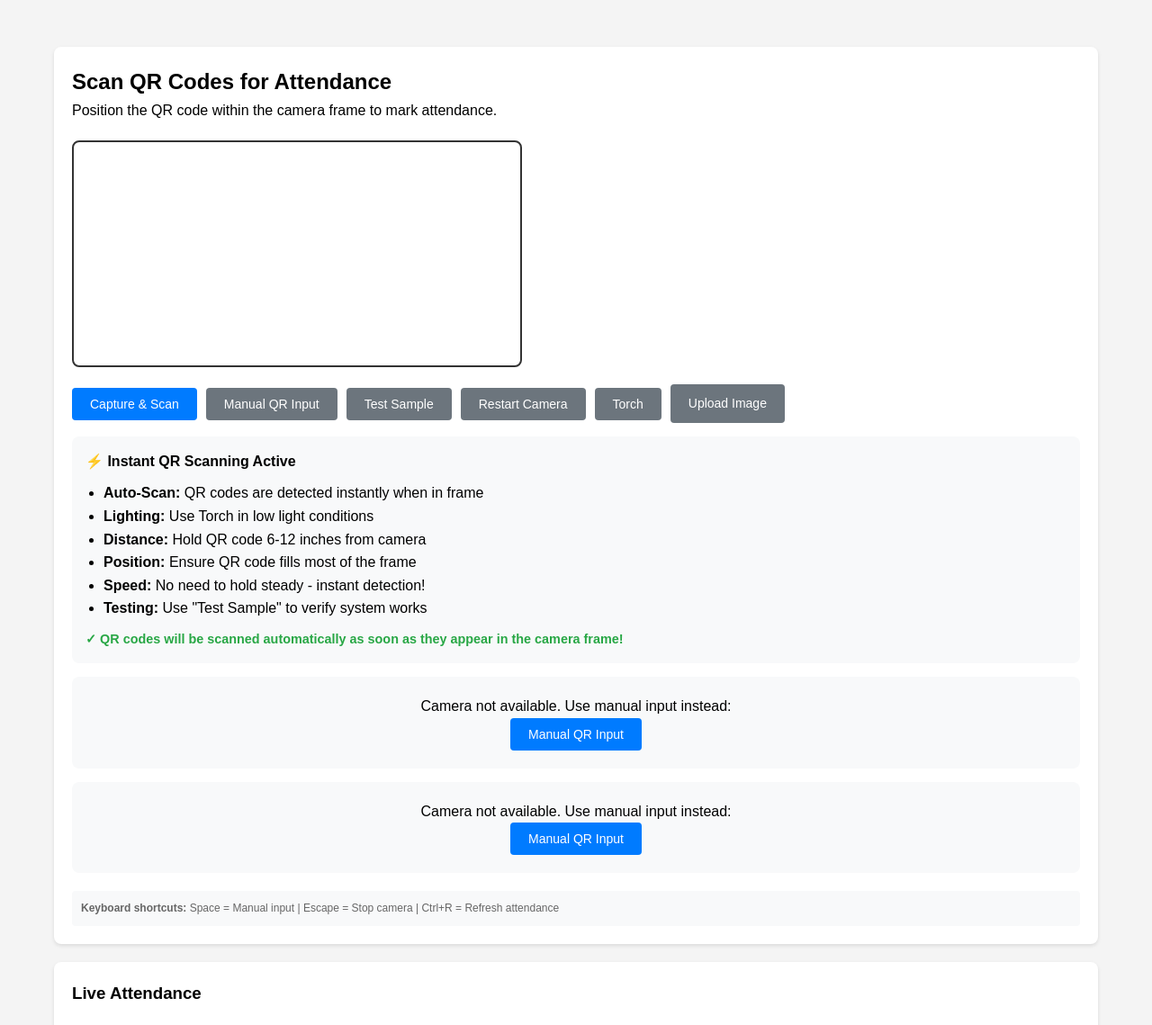
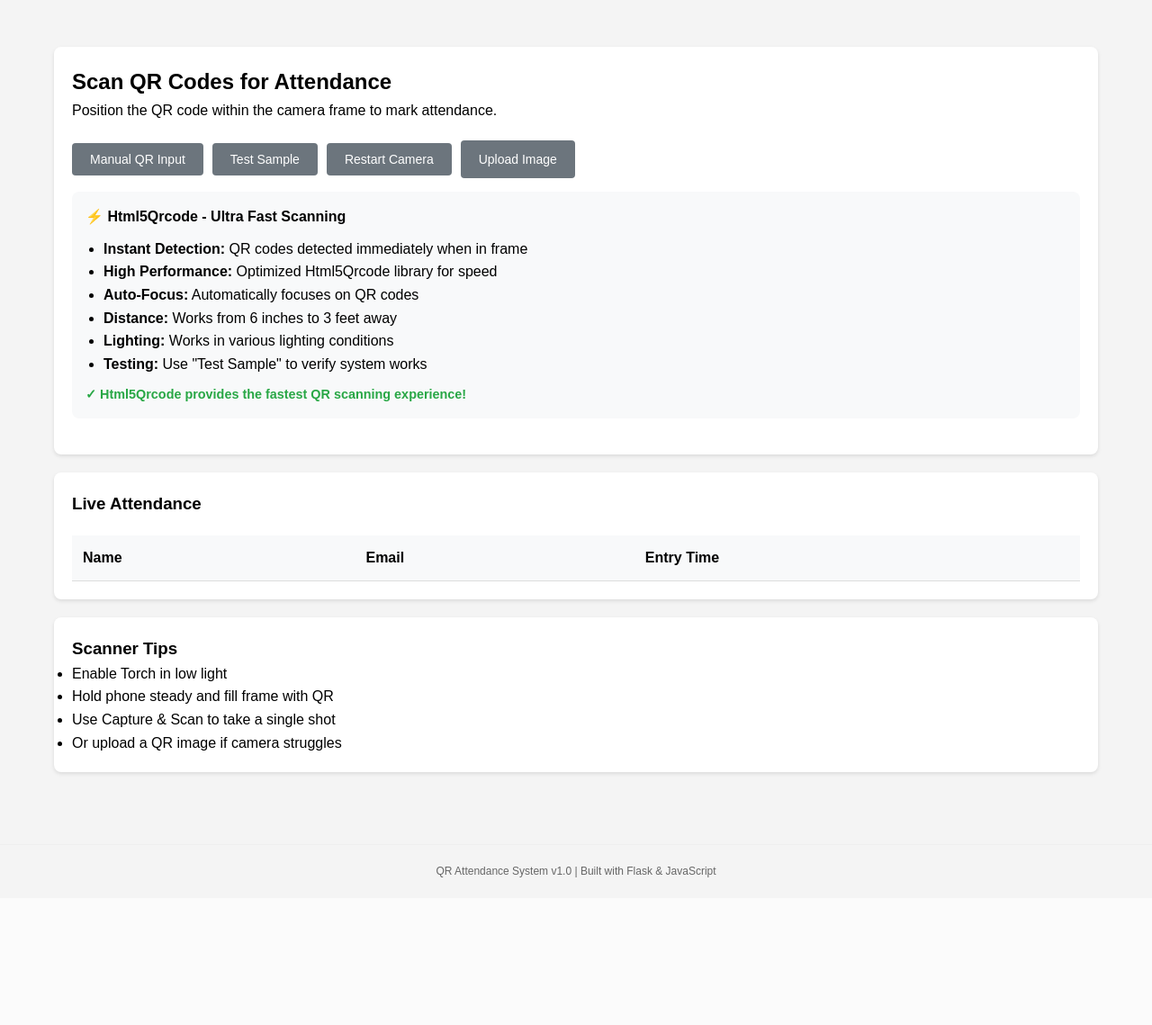
Before and after one commit to Athrv-DxT/QR-Attendance-System, a Flask app: page /scan in a window 1280 px wide. Shown: the part 137-1276 px from the top of the page at 90% size. After the commit the page ends 1112 px from the top, so only its background shows below. Run offline with Flask 3, Linux system fonts and the light colour scheme; data that the repository does not hold is empty.

Commit message:
Replace QR scanning with Html5Qrcode

```diff
--- a/static/js/script.js
+++ b/static/js/script.js
@@ -1,64 +1,79 @@
-// QR Scanner functionality
+// QR Scanner functionality using Html5Qrcode
 let scanner = null;
 let isScanning = false;
 let preferredDeviceId = null;
 let currentTrack = null;
 
-// Initialize QR Scanner
+// Initialize QR Scanner using Html5Qrcode
 function initQRScanner() {
-    console.log('Initializing QR Scanner...');
-    const video = document.getElementById('qr-video');
-    const resultDiv = document.getElementById('scan-result');
+    console.log('Initializing Html5Qrcode Scanner...');
 
-    if (!video) {
-        console.error('Video element not found');
+    // Load Html5Qrcode library first
+    loadHtml5Qrcode().then(() => {
+        startHtml5QrcodeScanner();
+    }).catch(error => {
+        console.error('Failed to load Html5Qrcode:', error);
+        showScanResult('Failed to load QR scanner. Please refresh the page.', false);
+    });
+}
+
+// Load Html5Qrcode library
+function loadHtml5Qrcode() {
+    return new Promise((resolve, reject) => {
+        if (window.Html5Qrcode) {
+            resolve(window.Html5Qrcode);
             return;
         }
 
-    // Check if browser supports getUserMedia
-    if (navigator.mediaDevices && navigator.mediaDevices.getUserMedia) {
-        console.log('getUserMedia supported, requesting camera access...');
+        const script = document.createElement('script');
+        script.src = 'https://unpkg.com/html5-qrcode@2.3.8/html5-qrcode.min.js';
+        script.onload = () => resolve(window.Html5Qrcode);
+        script.onerror = reject;
+        document.head.appendChild(script);
+    });
+}
 
-        const constraints = {
-            video: {
-                facingMode: preferredDeviceId ? undefined : { ideal: 'environment' },
-                deviceId: preferredDeviceId ? { exact: preferredDeviceId } : undefined,
-                width: { ideal: 1280, min: 640 },
-                height: { ideal: 720, min: 480 },
-                frameRate: { ideal: 60, min: 30 },
-                focusMode: 'continuous',
-                whiteBalanceMode: 'continuous',
-                exposureMode: 'continuous'
-            },
-            audio: false
+// Start Html5Qrcode scanner
+function startHtml5QrcodeScanner() {
+    const scannerContainer = document.getElementById('scanner-container');
+    if (!scannerContainer) {
+        console.error('Scanner container not found');
+        return;
+    }
+
+    // Create scanner element
+    const scannerElement = document.createElement('div');
+    scannerElement.id = 'html5-qrcode-scanner';
+    scannerContainer.insertBefore(scannerElement, scannerContainer.firstChild);
+
+    // Initialize scanner
+    scanner = new Html5Qrcode("html5-qrcode-scanner");
+
+    const config = {
+        fps: 10,
+        qrbox: { width: 250, height: 250 },
+        aspectRatio: 1.0
     };
 
-        navigator.mediaDevices.getUserMedia(constraints)
-        .then(stream => {
-            console.log('Camera access granted, starting video stream...');
-            video.srcObject = stream;
-            video.play();
-
-            // Wait for video to be ready
-            video.addEventListener('loadedmetadata', () => {
-                console.log('Video metadata loaded, starting QR scanning...');
-                startScanning();
-                // Try to lock to rear camera for devices with multiple cameras
-                ensureRearCameraPreferred().catch(() => {});
-            });
-
-            video.addEventListener('error', (err) => {
-                console.error('Video error:', err);
-                showScanResult('Video stream error. Please refresh the page.', false);
-            });
-        })
-        .catch(err => {
-            console.error('Error accessing camera:', err);
-            showScanResult(`Camera error: ${err.name} - ${err.message}`, false);
+    scanner.start(
+        { facingMode: "environment" },
+        config,
+        (decodedText) => {
+            console.log('QR Code detected instantly:', decodedText);
+            handleQRScan(decodedText);
+        },
+        (error) => {
+            // Silent error handling - don't spam console
+        }
+    ).then(() => {
+        console.log('Html5Qrcode scanner started successfully');
+        isScanning = true;
+        showScanResult('⚡ Instant QR Scanner Ready!', true);
+    }).catch(err => {
+        console.error('Failed to start scanner:', err);
+        showScanResult('Failed to start camera. Please check permissions.', false);
 
         // Show manual input option
-            const scannerContainer = document.getElementById('scanner-container');
-            if (scannerContainer) {
         const fallbackDiv = document.createElement('div');
         fallbackDiv.innerHTML = `
             <div style="text-align: center; padding: 20px; background: #f8f9fa; border-radius: 8px; margin-top: 15px;">
@@ -67,12 +82,7 @@
             </div>
         `;
         scannerContainer.appendChild(fallbackDiv);
-            }
     });
-    } else {
-        console.error('getUserMedia not supported');
-        showScanResult('Camera not supported on this device/browser.', false);
-    }
 }
 
 async function toggleTorch() {
@@ -139,56 +149,11 @@
     }
 }
 
+// Html5Qrcode handles scanning automatically - no need for manual scanning
 function startScanning() {
-    const video = document.getElementById('qr-video');
-    const canvas = document.createElement('canvas');
-    const ctx = canvas.getContext('2d');
-
-    isScanning = true;
-    let scanCount = 0;
-
-    async function scan() {
-        if (!isScanning) return;
-
-        if (video.readyState === video.HAVE_ENOUGH_DATA && video.videoWidth && video.videoHeight) {
-            canvas.height = video.videoHeight;
-            canvas.width = video.videoWidth;
-            ctx.drawImage(video, 0, 0, canvas.width, canvas.height);
-
-            const imageData = ctx.getImageData(0, 0, canvas.width, canvas.height);
-
-            // Try jsQR first - fastest detection
-            try {
-                const qrResult = await detectQRFromImageData(imageData);
-                if (qrResult) {
-                    console.log('QR detected instantly!', qrResult);
-                    handleQRScan(qrResult);
-                    return;
-                }
-            } catch (error) {
-                // Silent fail, try next method
-            }
-
-            // Try ZXing immediately if jsQR fails
-            try {
-                const zxingResult = await detectQRWithZXing(canvas);
-                if (zxingResult) {
-                    console.log('QR detected with ZXing!', zxingResult);
-                    handleQRScan(zxingResult);
-                    return;
-                }
-            } catch (error) {
-                // Silent fail, continue scanning
-            }
-
-            scanCount++;
-        }
-
-        // Continue scanning immediately without any delays
-        requestAnimationFrame(scan);
-    }
-
-    scan();
+    // Html5Qrcode handles continuous scanning automatically
+    // This function is kept for compatibility but does nothing
+    console.log('Html5Qrcode is handling scanning automatically');
 }
 
 // QR detection function - will be replaced by the real implementation below
@@ -198,8 +163,14 @@
 
     console.log('QR Code detected instantly:', qrData);
 
-    // Stop scanning immediately
+    // Stop scanning temporarily
+    if (scanner && isScanning) {
+        scanner.stop().then(() => {
             isScanning = false;
+        }).catch(err => {
+            console.error('Error stopping scanner:', err);
+        });
+    }
 
     // Show instant feedback
     showScanResult('✓ QR Detected! Processing...', true);
@@ -218,92 +189,23 @@
             updateAttendanceList(data.participant);
         }
 
-        // Resume scanning quickly after 1 second
+        // Resume scanning after 2 seconds
         setTimeout(() => {
-            isScanning = true;
-            startScanning();
-        }, 1000);
+            restartCamera();
+        }, 2000);
     })
     .catch(err => {
         console.error('Error scanning QR:', err);
         showScanResult('Error processing QR code.', false);
 
-        // Resume scanning quickly after 1 second
+        // Resume scanning after 2 seconds
         setTimeout(() => {
-            isScanning = true;
-            startScanning();
-        }, 1000);
+            restartCamera();
+        }, 2000);
     });
 }
 
-// Load jsQR
-function loadJsQR() {
-    return new Promise((resolve, reject) => {
-        if (window.jsQR) {
-            resolve(window.jsQR);
-            return;
-        }
-
-        const script = document.createElement('script');
-        script.src = 'https://cdnjs.cloudflare.com/ajax/libs/jsqr/1.4.0/jsQR.min.js';
-        script.onload = () => resolve(window.jsQR);
-        script.onerror = reject;
-        document.head.appendChild(script);
-    });
-}
-
-// Load ZXing
-function loadZXing() {
-    return new Promise((resolve, reject) => {
-        if (window.ZXing && window.ZXing.BrowserMultiFormatReader) {
-            resolve(window.ZXing);
-            return;
-        }
-        const script = document.createElement('script');
-        script.src = 'https://unpkg.com/@zxing/library@0.20.0/umd/index.min.js';
-        script.onload = () => resolve(window.ZXing);
-        script.onerror = reject;
-        document.head.appendChild(script);
-    });
-}
-
-// Improved QR detection with jsQR
-async function detectQRFromImageData(imageData) {
-    try {
-        const jsQR = await loadJsQR();
-        const code = jsQR(imageData.data, imageData.width, imageData.height, {
-            inversionAttempts: 'dontInvert',
-        });
-        if (code && code.data) {
-            console.log('jsQR detected:', code.data);
-            return code.data;
-        }
-        return null;
-    } catch (error) {
-        return null;
-    }
-}
-
-// Fast ZXing fallback detection
-async function detectQRWithZXing(canvas) {
-    try {
-        const ZXing = await loadZXing();
-        if (!ZXing || !ZXing.BrowserMultiFormatReader) {
-            return null;
-        }
-
-        const reader = new ZXing.BrowserMultiFormatReader();
-        const result = await reader.decodeFromCanvas(canvas).catch(() => null);
-
-        if (result && result.text) {
-            return result.text;
-        }
-
-        return null;
-    } catch (e) {
-        return null;
-    }
-}
+// Html5Qrcode handles all QR detection - no need for additional libraries
 
 function updateAttendanceList(participant) {
     const tbody = document.getElementById('attendance-tbody');
@@ -458,66 +360,28 @@
     }
 }
 
-// Enhanced QR Scanner with jsQR library fallback
-function loadJsQR() {
-    return new Promise((resolve, reject) => {
-        if (window.jsQR) {
-            resolve(window.jsQR);
-            return;
-        }
+// Html5Qrcode handles all QR detection automatically
 
-        const script = document.createElement('script');
-        script.src = 'https://cdnjs.cloudflare.com/ajax/libs/jsqr/1.4.0/jsQR.min.js';
-        script.onload = () => resolve(window.jsQR);
-        script.onerror = reject;
-        document.head.appendChild(script);
+// Camera control functions for Html5Qrcode
+function stopCamera() {
+    if (scanner && isScanning) {
+        scanner.stop().then(() => {
+            console.log('Scanner stopped');
+            isScanning = false;
+        }).catch(err => {
+            console.error('Error stopping scanner:', err);
         });
     }
-
-// Ultra-fast QR detection function
-async function detectQRFromImageData(imageData) {
-    try {
-        const jsQR = await loadJsQR();
-
-        // Try the fastest detection first - no inversion
-        const code = jsQR(imageData.data, imageData.width, imageData.height, {
-            inversionAttempts: "dontInvert"
-        });
-
-        if (code && code.data) {
-            return code.data;
-        }
-
-        // Quick fallback - try with inversion
-        const codeInverted = jsQR(imageData.data, imageData.width, imageData.height, {
-            inversionAttempts: "invertFirst"
-        });
-
-        if (codeInverted && codeInverted.data) {
-            return codeInverted.data;
-        }
-
-        return null;
-    } catch (error) {
-        return null;
-    }
-}
-
-// Camera control functions
-function stopCamera() {
-    const video = document.getElementById('qr-video');
-    if (video && video.srcObject) {
-        const stream = video.srcObject;
-        const tracks = stream.getTracks();
-        tracks.forEach(track => track.stop());
-        video.srcObject = null;
-    }
-    isScanning = false;
 }
 
 function restartCamera() {
     stopCamera();
     setTimeout(() => {
+        // Clear the scanner container
+        const scannerElement = document.getElementById('html5-qrcode-scanner');
+        if (scannerElement) {
+            scannerElement.remove();
+        }
         initQRScanner();
     }, 500);
 }
@@ -963,39 +827,10 @@
         }
 
 function captureAndScan() {
-    const video = document.getElementById('qr-video');
-    if (!video || video.readyState !== video.HAVE_ENOUGH_DATA) {
-        showScanResult('Camera not ready. Try again in a moment.', false);
+    if (!scanner || !isScanning) {
+        showScanResult('Scanner not ready. Please wait for camera to initialize.', false);
         return;
     }
 
-    showScanResult('Scanning...', true);
-
-    const canvas = document.createElement('canvas');
-    const ctx = canvas.getContext('2d');
-    canvas.width = video.videoWidth || 640;
-    canvas.height = video.videoHeight || 480;
-    ctx.drawImage(video, 0, 0, canvas.width, canvas.height);
-
-    const imageData = ctx.getImageData(0, 0, canvas.width, canvas.height);
-
-    // Try jsQR first - fastest
-    detectQRFromImageData(imageData)
-        .then(code => {
-            if (code) {
-                handleQRScan(code);
-                return;
+    showScanResult('Html5Qrcode is continuously scanning. Just point at QR code!', true);
 }
-            // Quick fallback to ZXing
-            return detectQRWithZXing(canvas).then(z => {
-                if (z) {
-                    handleQRScan(z);
-                } else {
-                    showScanResult('No QR detected. Try holding closer and steady.', false);
-                }
-            });
-        })
-        .catch(() => {
-            showScanResult('Scan failed. Try again.', false);
-        });
-}
--- a/templates/scan.html
+++ b/templates/scan.html
@@ -23,14 +23,12 @@
             <p>Position the QR code within the camera frame to mark attendance.</p>
 
             <div id="scanner-container">
-                <video id="qr-video" autoplay muted playsinline></video>
+                <!-- Html5Qrcode will create its own video element here -->
 
                 <div style="margin-top: 12px; display: flex; gap: 10px; flex-wrap: wrap; align-items: center;">
-                    <button id="capture-btn" onclick="captureAndScan()" class="btn">Capture & Scan</button>
                     <button onclick="manualQRInput()" class="btn btn-secondary">Manual QR Input</button>
                     <button onclick="testQRCode()" class="btn btn-secondary">Test Sample</button>
                     <button onclick="restartCamera()" class="btn btn-secondary">Restart Camera</button>
-                    <button id="torch-btn" onclick="toggleTorch()" class="btn btn-secondary">Torch</button>
                     <label class="btn btn-secondary" style="cursor:pointer;">
                         Upload Image
                         <input id="qr-file" type="file" accept="image/*" onchange="scanFromFile(this)" style="display:none;" />
@@ -40,17 +38,17 @@
                 <div id="scan-result" class="scan-result"></div>
 
                 <div style="margin-top: 15px; padding: 15px; background: #f8f9fa; border-radius: 8px;">
-                    <h4>⚡ Instant QR Scanning Active</h4>
+                    <h4>⚡ Html5Qrcode - Ultra Fast Scanning</h4>
                     <ul style="margin: 10px 0; padding-left: 20px;">
-                        <li><strong>Auto-Scan:</strong> QR codes are detected instantly when in frame</li>
-                        <li><strong>Lighting:</strong> Use Torch in low light conditions</li>
-                        <li><strong>Distance:</strong> Hold QR code 6-12 inches from camera</li>
-                        <li><strong>Position:</strong> Ensure QR code fills most of the frame</li>
-                        <li><strong>Speed:</strong> No need to hold steady - instant detection!</li>
+                        <li><strong>Instant Detection:</strong> QR codes detected immediately when in frame</li>
+                        <li><strong>High Performance:</strong> Optimized Html5Qrcode library for speed</li>
+                        <li><strong>Auto-Focus:</strong> Automatically focuses on QR codes</li>
+                        <li><strong>Distance:</strong> Works from 6 inches to 3 feet away</li>
+                        <li><strong>Lighting:</strong> Works in various lighting conditions</li>
                         <li><strong>Testing:</strong> Use "Test Sample" to verify system works</li>
                     </ul>
                     <p style="margin-top: 10px; font-size: 0.9em; color: #28a745; font-weight: bold;">
-                        ✓ QR codes will be scanned automatically as soon as they appear in the camera frame!
+                        ✓ Html5Qrcode provides the fastest QR scanning experience!
                     </p>
                 </div>
             </div>
```
Lines whose indentation alone changed are shown as unchanged.
